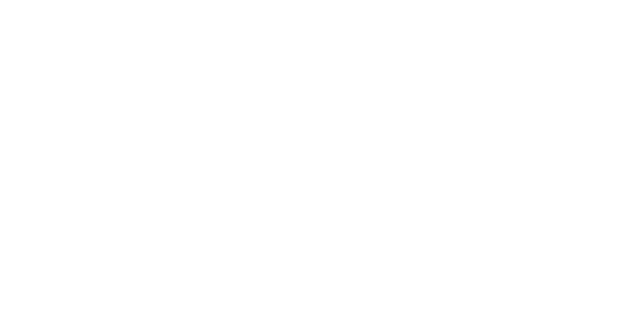
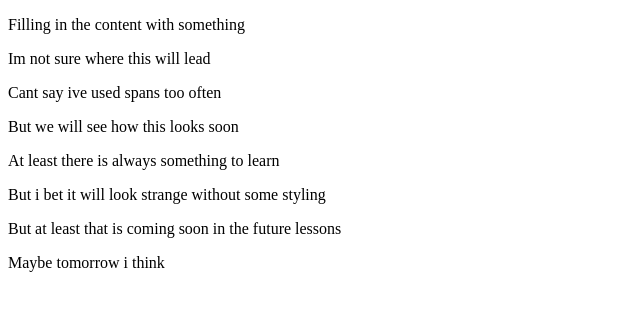
Before and after one commit to admirsaraseli/CF-HTML-DAY1, a plain HTML site: page Intermeidate Exercise - Recreate the structure/index.html in a window 1280 px wide. Shown: the whole page, without its empty margins (0-640 px from the left). Drawn offline with Linux system fonts and the light colour scheme.

Commit message:
added content to the branches in the intermediate exercise recreate the structure

```diff
--- a/Intermeidate Exercise - Recreate the structure/index.html
+++ b/Intermeidate Exercise - Recreate the structure/index.html
@@ -9,19 +9,19 @@
 		<span>
 			<p>
 				<span>
-					<!-- Conetent -->
+					Filling in the content with something
 				</span>
 			</p>
 
 			<p>
 				<span>
-					<!-- Conetent -->
+					Im not sure where this will lead
 				</span>
 			</p>
 
 			<p>
 				<span>
-					<!-- Conetent -->
+					Cant say ive used spans too often
 				</span>
 			</p>
 		</span>
@@ -32,32 +32,32 @@
 
 	<div id="div2">
 		<p>
-			<!-- Conetent -->
+			But we will see how this looks soon
 		</p>
 	</div>
 
 	<div id="div3">
 		<span>
 			<p>
-				<!-- Conetent -->
+				At least there is always something to learn
 			</p>
 
 			<p>
-				<!-- Conetent -->
+				But i bet it will look strange without some styling
 			</p>
 		</span>
 	</div>
 
 	<div id="div4">
 		<p>
-			<!-- Conetent -->
+			But at least that is coming soon in the future lessons
 		</p>
 	</div>
 
 	<div id="div5">
 		<span>
 			<p>
-				<!-- Conetent -->
+				Maybe tomorrow i think
 			</p>
 		</span>
 	</div>
```
